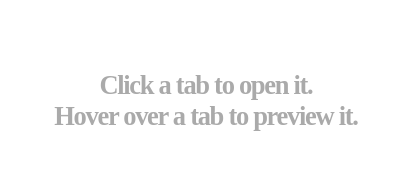
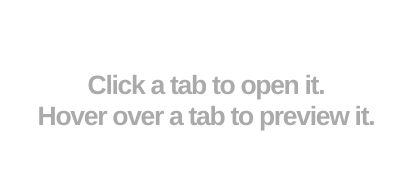
Before and after one commit to Bill13579/tabby, a browser extension: page src/popup/index.html in a window 400 px wide. Shown: the part 124-294 px from the top of the page. Drawn offline with Linux system fonts and the light colour scheme.

Commit message:
Added font family

```diff
--- a/src/popup/popup.css
+++ b/src/popup/popup.css
@@ -1,4 +1,5 @@
 * {
+    font-family: Helvetica, Sans-Serif;
     margin: 0;
     padding: 0;
 }
```
